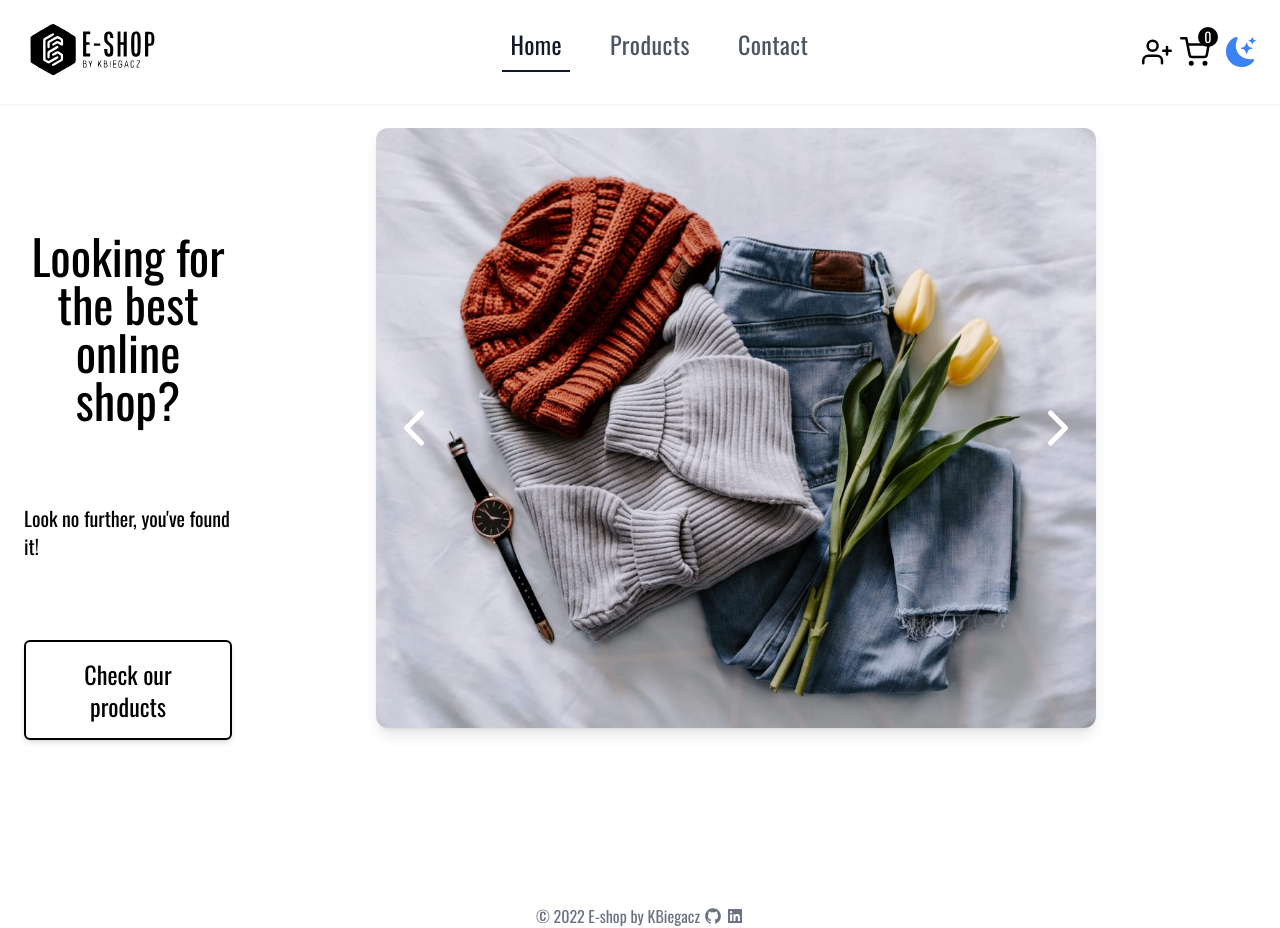
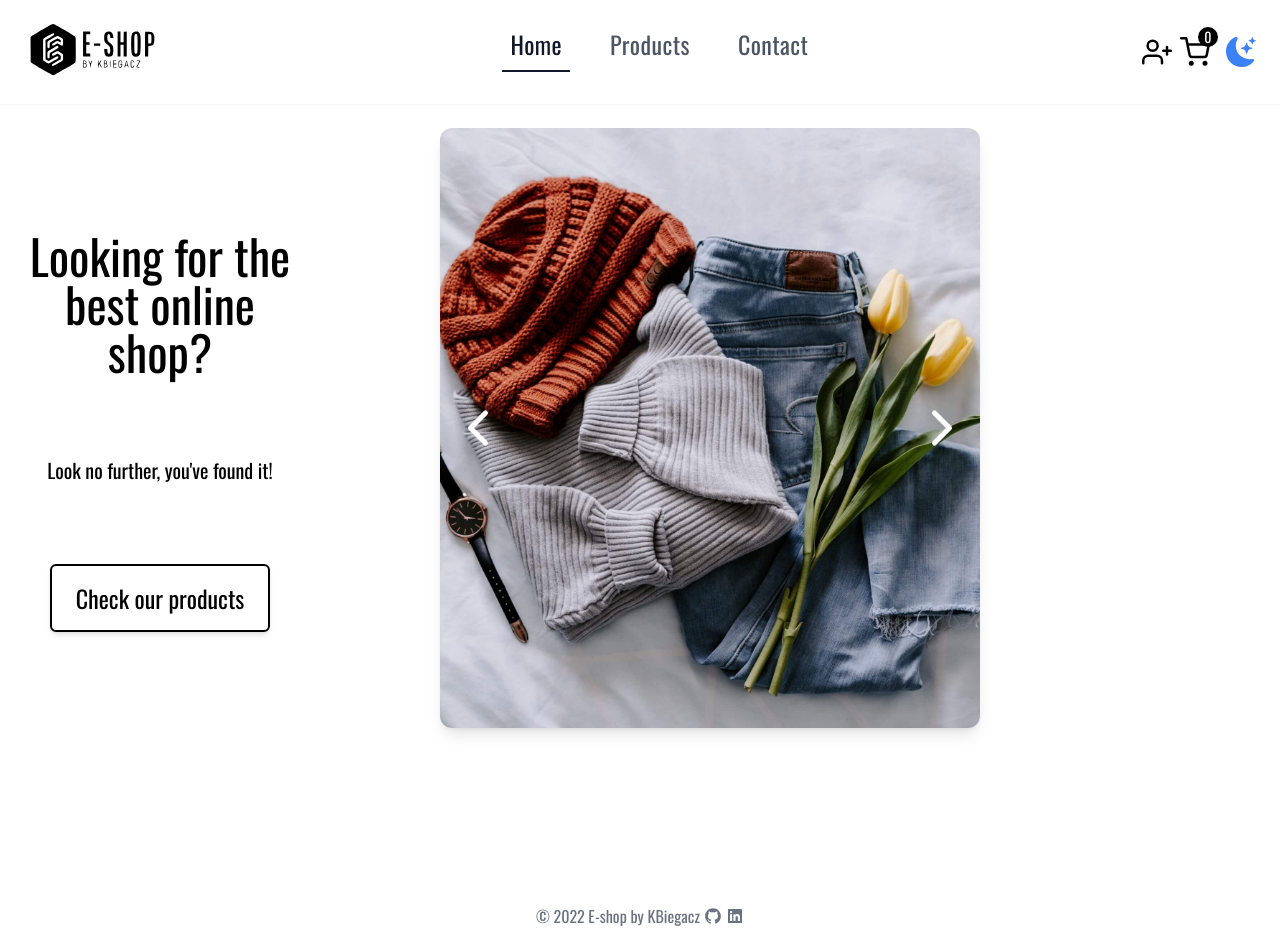
Before and after one commit to KlaudiuszB5528/E-shop, a React (Vite) app: page / in a window 1280 px wide. Built offline with nearby package versions, Linux system fonts and the light colour scheme.

Commit message:
more adjustment for bigger screens

```diff
--- a/src/components/Main/Slider.tsx
+++ b/src/components/Main/Slider.tsx
@@ -39,7 +39,7 @@ const Slider = (props: Props) => {
   return (
     <div className="mx-auto h-full w-full lg:h-3/4 lg:w-3/4">
       <div
-        className={`relative mt-6 h-full w-full rounded-xl  bg-cover bg-center shadow-lg`}
+        className={`relative mt-6 h-full w-full rounded-xl bg-cover  bg-center shadow-lg xl:w-3/4`}
         style={{ backgroundImage: `url(${currentImage})` }}
         aria-label="slider img"
       >
--- a/src/pages/Home.tsx
+++ b/src/pages/Home.tsx
@@ -24,7 +24,7 @@ const Home: React.FC = () => {
       <div className="basis-1/2 lg:order-2 lg:basis-2/3 xl:basis-3/4">
         <Slider images={images} />
       </div>
-      <div className="flex basis-1/2 flex-col items-center justify-start gap-12 px-6 pt-20 lg:order-1 lg:basis-1/3 xl:basis-[20%] xl:gap-20 xl:pt-32">
+      <div className="flex basis-1/2 flex-col items-center justify-start gap-12 px-6 pt-20 lg:order-1 lg:basis-1/3 xl:basis-1/4 xl:gap-20 xl:pt-32">
         <h2 className="text-center text-3xl lg:text-5xl">
           Looking for the best online shop?
         </h2>
```
